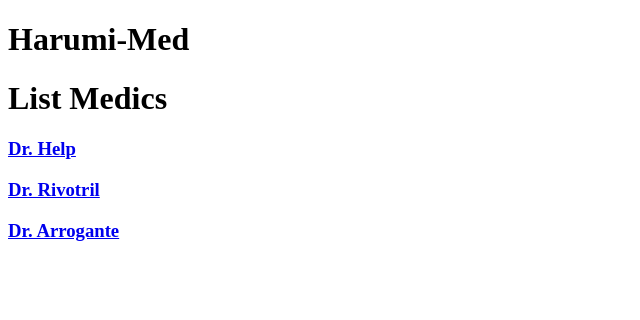
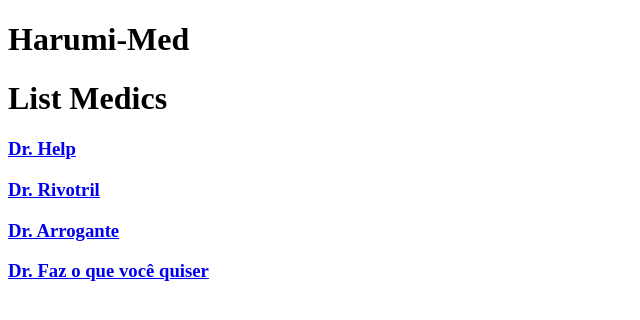
Before and after one commit to ekamoto/harumi-med, an Angular app: page /medics in a window 1280 px wide. Shown: the top 320 px of the page, without its empty margins (0-640 px from the left). Built offline with nearby package versions, Linux system fonts and the light colour scheme.

Commit message:
Adicionar service para armazenar e disponibilizar dados dos médicos

```diff
--- a/src/app/app.component.html
+++ b/src/app/app.component.html
@@ -1,5 +1,7 @@
 <!--The content below is only a placeholder and can be replaced.-->
-
+<!-- <a [routerLink]="['/medics']">
+  List Médics
+</a> -->
 <div class="container">
 
   <router-outlet></router-outlet>
--- a/src/app/medic-details/medic-details.component.ts
+++ b/src/app/medic-details/medic-details.component.ts
@@ -1,6 +1,6 @@
 import { Component, OnInit } from '@angular/core';
-import { medics } from '../medics';
 import { ActivatedRoute } from '@angular/router';
+import { MedicService } from '../medic.service';
 
 @Component({
   selector: 'app-medic-details',
@@ -10,15 +10,18 @@ import { ActivatedRoute } from '@angular/router';
 
 export class MedicDetailsComponent implements OnInit {
 
-  medic;
+  private medics;
+  public medic;
 
-  constructor(private route: ActivatedRoute) { }
+  constructor(private route: ActivatedRoute, private medicService: MedicService) {
+    this.medics = medicService.getMedics();
+   }
 
   ngOnInit() {
 
     this.route.paramMap.subscribe(params => {
 
-      this.medic = medics[+params.get('medicId')];
+      this.medic = this.medics[+params.get('medicId')];
     });
   }
 
--- a/src/app/medic-list/medic-list.component.ts
+++ b/src/app/medic-list/medic-list.component.ts
@@ -1,5 +1,5 @@
 import { Component, OnInit } from '@angular/core';
-import { medics } from '../medics';
+import { MedicService } from '../medic.service';
 
 @Component({
   selector: 'app-medic-list',
@@ -8,9 +8,11 @@ import { medics } from '../medics';
 })
 export class MedicListComponent implements OnInit {
 
-  medics = medics;
+  public medics = [];
 
-  constructor() { }
+  constructor(private medicService: MedicService) {
+    this.medics = medicService.getMedics();
+  }
 
   ngOnInit() {
 
--- /dev/null
+++ b/src/app/medic.service.ts
@@ -0,0 +1,43 @@
+import { Injectable } from '@angular/core';
+
+@Injectable({
+  providedIn: 'root'
+})
+export class MedicService {
+
+  private medics = [];
+
+  constructor() {
+
+    this.medics = [
+      {
+          medicId: 1,
+          name: 'Dr. Help'
+      },
+      {
+          medicId: 2,
+          name: 'Dr. Rivotril'
+      },
+      {
+          medicId: 3,
+          name: 'Dr. Arrogante'
+      },
+      {
+          medicId: 4,
+          name: 'Dr. Faz o que você quiser'
+      }    ];
+  }
+
+  addMedic(medic) {
+    this.medics.push(medic);
+  }
+
+  getMedics() {
+    return this.medics;
+  }
+
+  clearMedics() {
+    this.medics = [];
+    return this.medics;
+  }
+}
--- a/src/app/medics.ts
+++ /dev/null
@@ -1,14 +0,0 @@
-export const medics = [
-    {
-        medicId: 1,
-        name: 'Dr. Help'
-    },
-    {
-        medicId: 2,
-        name: 'Dr. Rivotril'
-    },
-    {
-        medicId: 3,
-        name: 'Dr. Arrogante'
-    }
-];
```
Also changed, not shown: src/index.html (line endings or trailing spaces), 1 other file (tests, documents, lock files or other folders).
